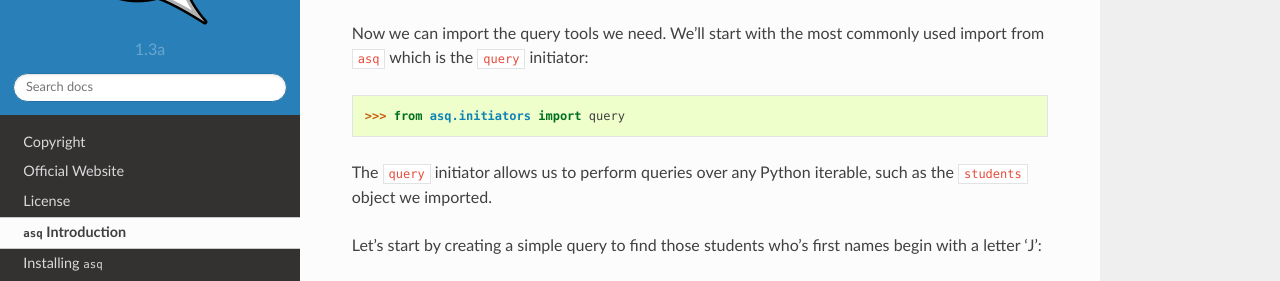
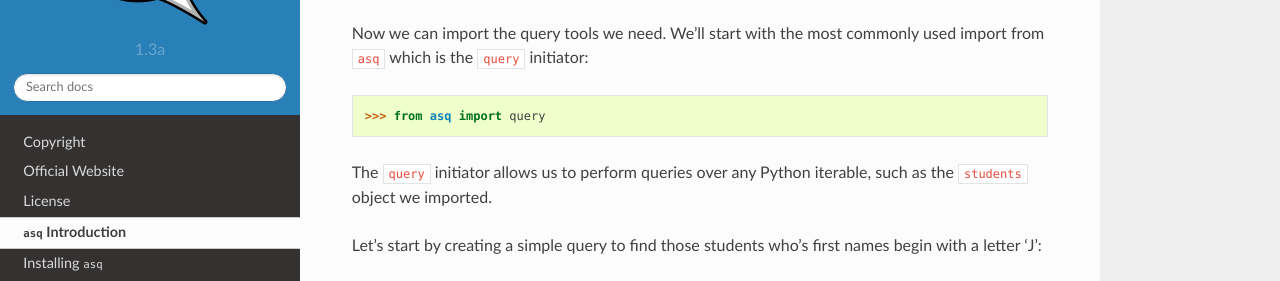
Before and after one commit to sixty-north/asq, a Sphinx documentation site: the page built from docs/source/narrative.rst, in a window 1280 px wide and 900 px high, scrolled down 1388 px. Shown: the part 151-432 px from the top of the window. Built offline with Sphinx 7.4.7 and the Read the Docs theme 2.0.0, drawn with Linux system fonts in a browser that asks for light colours.

Commit message:
Adds a convenience import to allow from asq import query

```diff
--- a/asq/__init__.py
+++ b/asq/__init__.py
@@ -1,8 +1,8 @@
 '''Package initialisation for asq.
+'''
 
-No submodules are imported.  Names from submodules should be imported directly
-from that submodule.
-'''
 from .version import __version__
 
+from .initiators import query  # noqa
+
 __author__ = 'Sixty North'
--- a/docs/source/narrative.rst
+++ b/docs/source/narrative.rst
@@ -77,7 +77,7 @@ in the examples directory with::
 Now we can import the query tools we need. We'll start with the most commonly
 used import from ``asq`` which is the ``query`` initiator::
 
-  >>> from asq.initiators import query
+  >>> from asq import query
 
 The ``query`` initiator allows us to perform queries over any Python iterable,
 such as the ``students`` object we imported.
--- a/docs/source/reference/extension.rst
+++ b/docs/source/reference/extension.rst
@@ -66,7 +66,7 @@
        ...             prev = item
        ...     return self._create(generate_pairs())
        ...
-       >>> from asq.initiators import query
+       >>> from asq import query
        >>> a = [5, 4, 7, 2, 8, 9, 1, 0, 4]
        >>> query(a).pairs().to_list()
        [(5, 4), (4, 7), (7, 2), (2, 8), (8, 9), (9, 1), (1, 0), (0, 4)]
```
Also changed, not shown: 1 other file.
